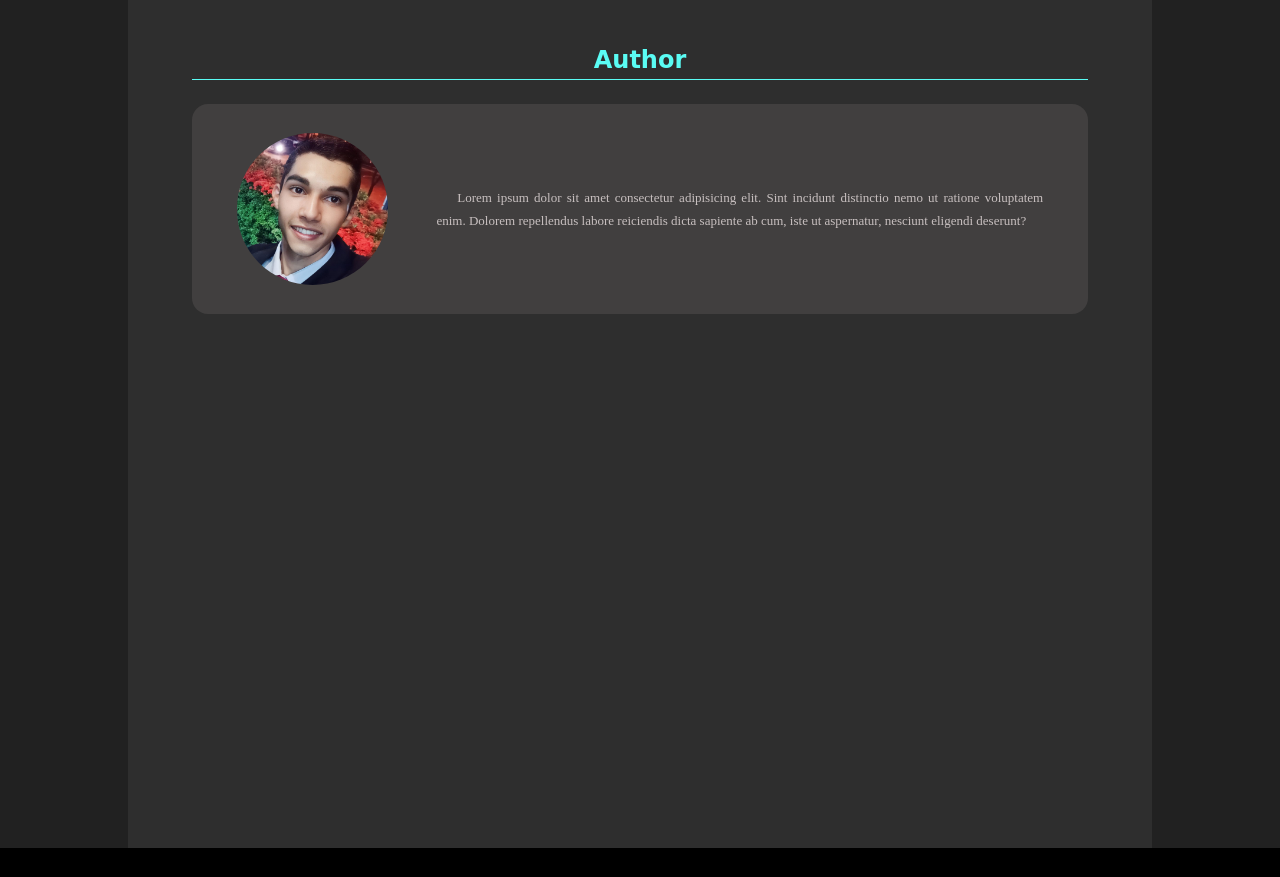
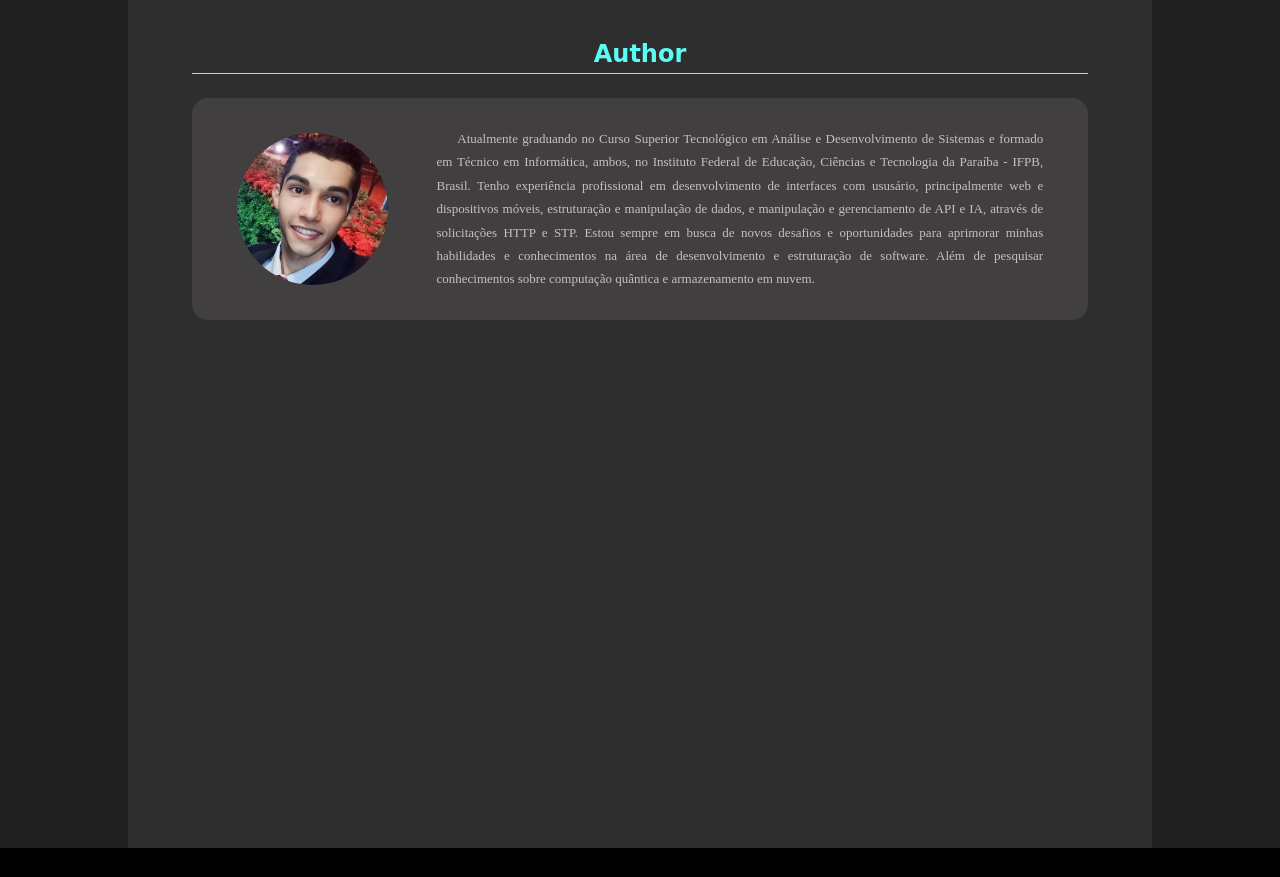
Before and after one commit to JAndersonArruda/AstronNebula, a website: page src/app/templates/about.html in a window 1280 px wide. Shown: the part 1760-2637 px from the top of the page. Drawn offline with Linux system fonts and the light colour scheme.

Commit message:
view: adicionando descrição do autor

```diff
--- a/src/app/templates/about.html
+++ b/src/app/templates/about.html
@@ -100,9 +100,12 @@
                     <img class="image-author" src="/img/jose-author.jpeg" alt="">
                 </div>
                 <div class="content-explanation-author">
-                    <p class="explanation-author">Lorem ipsum dolor sit amet consectetur adipisicing elit. Sint incidunt distinctio
-                        nemo ut ratione voluptatem enim. Dolorem repellendus labore reiciendis dicta sapiente ab cum, iste ut aspernatur,
-                        nesciunt eligendi deserunt?
+                    <p class="explanation-author">Atualmente graduando no Curso Superior Tecnológico em Análise e Desenvolvimento de Sistemas e formado em Técnico em
+                        Informática, ambos, no Instituto Federal de Educação, Ciências e Tecnologia da Paraíba - IFPB, Brasil. Tenho experiência profissional em
+                        desenvolvimento de interfaces com ususário, principalmente web e dispositivos móveis, estruturação e manipulação de dados, e manipulação e
+                        gerenciamento de API e IA, através de solicitações HTTP e STP. Estou sempre em busca de novos desafios e oportunidades para aprimorar minhas
+                        habilidades e conhecimentos na área de desenvolvimento e estruturação de software. Além de pesquisar conhecimentos sobre computação quântica e
+                        armazenamento em nuvem.
                     </p>
                 </div>
             </div>
```
